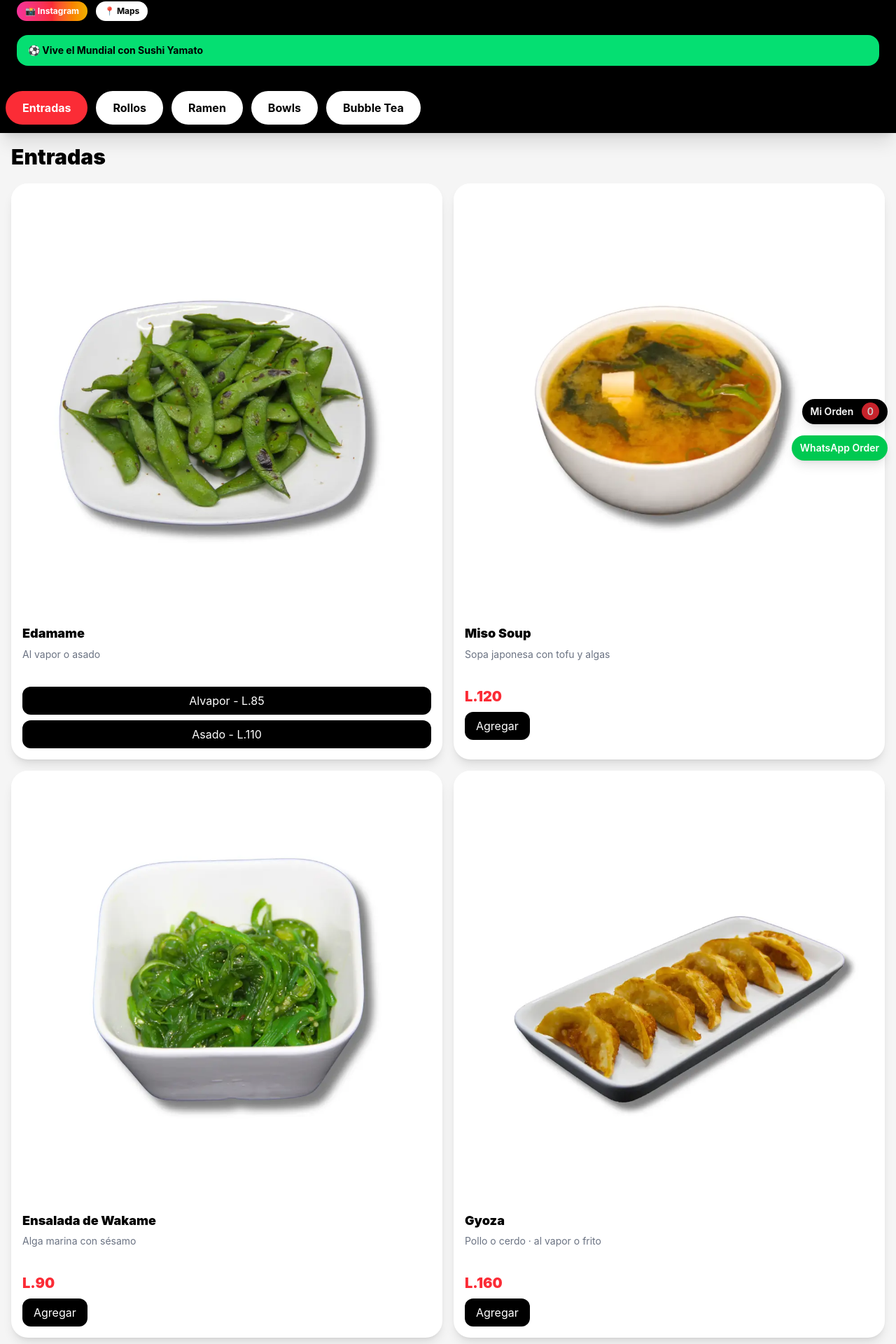
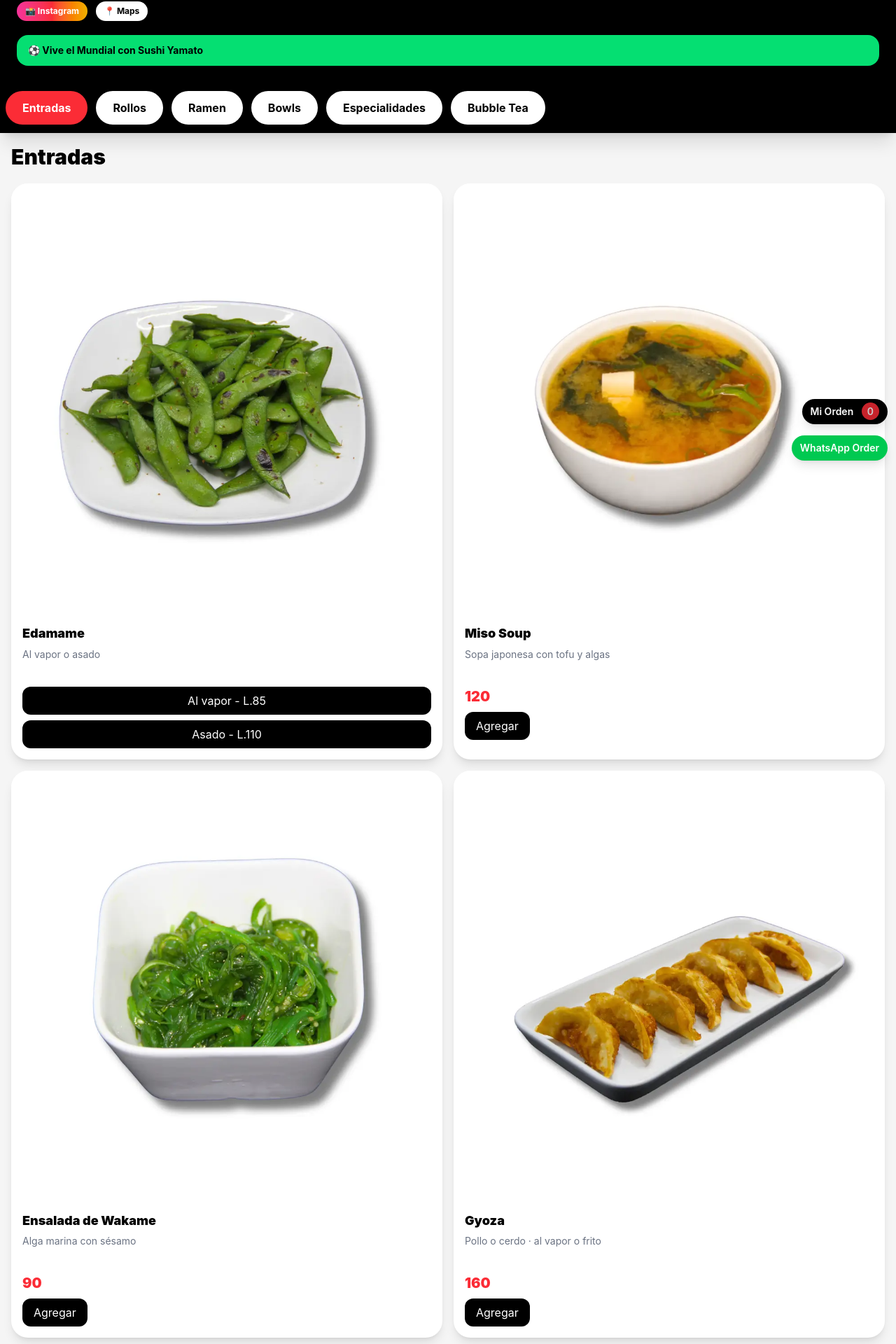
Before and after one commit to jackma0625/yamato-menu, a React (Vite) app: page / in a window 1280 px wide. Shown: the part 130-2050 px from the top of the page at 70% size. Built offline with nearby package versions, Linux system fonts and the light colour scheme.

Commit message:
add camaron cantones

```diff
--- a/src/menu.js
+++ b/src/menu.js
@@ -1,326 +1,276 @@
 export const categories = [
-
   {
     category: "Entradas",
-
     items: [
-
       {
         name: "Edamame",
         desc: "Al vapor o asado",
         image: "/images/edamame.webp",
-
         options: [
+          { name: "Al vapor", price: 85 },
+          { name: "Asado", price: 110 },
+        ],
+      },
       {
-              name: "Alvapor",
-              price: "85",
+        name: "Miso Soup",
+        desc: "Sopa japonesa con tofu y algas",
+        price: 120,
+        image: "/images/miso-soup.webp",
       },
-
       {
-              name: "Asado",
-              price: "110",
+        name: "Ensalada de Wakame",
+        desc: "Alga marina con sésamo",
+        price: 90,
+        image: "/images/ensalada-wakame.webp",
+      },
+      {
+        name: "Gyoza",
+        desc: "Pollo o cerdo · al vapor o frito",
+        price: 160,
+        image: "/images/gyoza.webp",
+      },
+      {
+        name: "Bao Asiática",
+        desc: "Pan al vapor relleno de cerdo BBQ",
+        price: 150,
+        image: "/images/bao.webp",
+      },
+      {
+        name: "Spring Roll",
+        desc: "Crujiente relleno de vegetales",
+        price: 170,
+        image: "/images/spring-roll.webp",
+      },
+      {
+        name: "Brocheta de Camaron",
+        desc: "2 / 5 piezas",
+        image: "/images/brocheta-camaron.webp",
+        options: [
+          { name: "De 2", price: 109 },
+          { name: "De 5", price: 229 },
+        ],
+      },
+      {
+        name: "Tempura Mixto",
+        desc: "Verduras y 3 piezas de camarones",
+        price: 249,
+        image: "/images/tempura.webp",
+      },
+      {
+        name: "Ika Sansai",
+        desc: "Ensalada de calamar",
+        price: 189,
+        image: "/images/ika-sansai.webp",
+      },
+      {
+        name: "Kids Chickens",
+        desc: "Crujiente de pollo acompañada de papas fritas",
+        price: 189,
+        image: "/images/kids-chicken.webp",
+      },
+    ],
+  },
+  {
+    category: "Rollos",
+    items: [
+      {
+        name: "Yamato Roll",
+        desc: "Camaron, aguacate, queso, zanahoria",
+        price: 249,
+        image: "/images/yamato.webp",
+      },
+      {
+        name: "Tokyo Roll",
+        desc: "Camaron, queso, aguacate, salmon, tobikos",
+        price: 300,
+        image: "/images/tokyo.webp",
+      },
+      {
+        name: "Ebi Roll",
+        desc: "Queso, aguacate, surimi, camaron",
+        price: 250,
+        image: "/images/ebi.webp",
+      },
+      {
+        name: "Salmon Lovers Roll",
+        desc: "Salmon y Aguacate",
+        price: 339,
+        image: "/images/salmon-lovers.webp",
+      },
+      {
+        name: "Sesame Roll",
+        desc: "Queso crema, camaron empanizado y aguacate",
+        price: 259,
+        image: "/images/sesame.webp",
+      },
+      {
+        name: "Sake Roll",
+        desc: "Salmon, queso crema, aguacate, cebollin",
+        price: 279,
+        image: "/images/sake.webp",
+      },
+      {
+        name: "Boston Roll",
+        desc: "Camarón tempura, surimi, Queso, Aguacate",
+        price: 250,
+        image: "/images/boston.webp",
+      },
+      {
+        name: "Dragon Roll",
+        desc: "Queso crema, camaron tempura, aguacate, anguila y tobikos",
+        price: 349,
+        image: "/images/dragon.webp",
+      },
+      {
+        name: "Zambo Roll",
+        desc: "Queso crema, camaron tempura, aguacate y platano",
+        price: 250,
+        image: "/images/zambo.webp",
+      },
+      {
+        name: "Kani Kama Roll",
+        desc: "Queso crema, aguacate y surimi",
+        price: 250,
+        image: "/images/kani.webp",
+      },
+      {
+        name: "Fuji Roll",
+        desc: "Queso crema, aguacate, salmon y tobikos",
+        price: 299,
+        image: "/images/fuji.webp",
+      },
+      {
+        name: "Sakura Roll",
+        desc: "Queso crema, aguacate, surimi y salmon",
+        price: 289,
+        image: "/images/sakura.webp",
+      },
+      {
+        name: "Nagoya Roll",
+        desc: "Queso crema, salmon y aguacate",
+        price: 280,
+        image: "/images/nagoya.webp",
+      },
+      {
+        name: "Okassan Roll",
+        desc: "Queso crema, pepino, surimi y salmon",
+        price: 280,
+        image: "/images/okassan.webp",
+      },
+      {
+        name: "California Roll",
+        desc: "aguacate, pepino y surimi",
+        price: 210,
+        image: "/images/california.webp",
+      },
+      {
+        name: "Nemo Roll",
+        desc: "Queso crema, aguacate, pepino y surimi",
+        price: 250,
+        image: "/images/nemo.webp",
+      },
+      {
+        name: "Alaska Roll",
+        desc: "Queso crema, surimi, pescado tempura y aguacate",
+        price: 250,
+        image: "/images/alaska.webp",
+      },
+      {
+        name: "Sofia Roll",
+        desc: "Queso crema, camaron tempura, aguacate, surimi y lechuga",
+        price: 250,
+        image: "/images/sofia.webp",
+      },
+      {
+        name: "Hokkaido Roll",
+        desc: "Queso crema, aguacate y surimi empanizado",
+        price: 220,
+        image: "/images/hokkaido.webp",
+      },
+      {
+        name: "Wakame Roll",
+        desc: "Queso crema, camaron tempura, aguacate y wakame",
+        price: 250,
+        image: "/images/wakame.webp",
+      },
+      {
+        name: "Queso Roll",
+        desc: "Queso crema, aguacate, pepino, surimi y queso americano",
+        price: 220,
+        image: "/images/queso.webp",
+      },
+      {
+        name: "Osaka Roll",
+        desc: "Pollo desmenuzado, Queso, aguacate y pepino.",
+        price: 250,
+        image: "/images/osaka.webp",
+      },
+      {
+        name: "Chicken Roll",
+        desc: "Queso crema, platano, pollo tempura y aguacate",
+        price: 250,
+        image: "/images/chicken.webp",
+      },
+      {
+        name: "Abokado Roll",
+        desc: "Queso crema y aguacate",
+        price: 220,
+        image: "/images/abokado.webp",
+      },
+      {
+        name: "Catracho Roll",
+        desc: "Queso crema, aguacate y platano",
+        price: 220,
+        image: "/images/catracho.webp",
+      },
+    ],
+  },
+  {
+    category: "Ramen",
+    items: [
+      {
+        name: "Ramen",
+        desc: "Ramen japonés en Copán con pollo o camarón",
+        price: 280,
+        image: "/images/ramen.webp",
+      },
+      {
+        name: "Udon",
+        desc: "Udon japonés estilo ramen en Copán",
+        price: 280,
+        image: "/images/udon.webp",
+      },
+    ],
+  },
+  {
+    category: "Bowls",
+    items: [
+      {
+        name: "Teriyaki Chicken Bowl",
+        desc: "Pollo teriyaki estilo japonés",
+        price: 250,
+        image: "/images/teriyaki-chicken.webp",
+      },
+      {
+        name: "Sweet Chili Chicken Bowl",
+        desc: "Pollo sweet chili estilo japonés",
+        price: 250,
+        image: "/images/chili-chicken.webp",
       },
     ],
   },
 
   {
-          name: "Miso Soup",
-          desc: "Sopa japonesa con tofu y algas",
-          price: "L.120",
-          image: "/images/miso-soup.webp",
-        },
-
+    category: "Especialidades",
+    items: [
       {
-          name: "Ensalada de Wakame",
-          desc: "Alga marina con sésamo",
-          price: "L.90",
-          image: "/images/ensalada-wakame.webp",
-        },
-
-        {
-          name: "Gyoza",
-          desc: "Pollo o cerdo · al vapor o frito",
-          price: "L.160",
-          image: "/images/gyoza.webp",
-        },
-
-        {
-          name: "Bao Asiática",
-          desc: "Pan al vapor relleno de cerdo BBQ",
-          price: "L.150",
-          image: "/images/bao.webp",
-        },
-
-        {
-          name: "Spring Roll",
-          desc: "Crujiente relleno de vegetales",
-          price: "L.170",
-          image: "/images/spring-roll.webp",
-        },
-
-        {
-          name: "Brocheta de Camaron",
-          desc: "2 / 5 piezas",
-          image: "/images/brocheta-camaron.webp",
-
+        name: "Camaron Estilo Cantone",
+        desc: "camarones al vapor con jengible y cebollina",
+        image: "/images/camaron-cantones.webp",
         options: [
-            {
-              name: "De 2",
-              price: 109,
-            },
-
-            {
-              name: "De 5",
-              price: 229,
-            },
+          { name: "18 unidades", price: 349 },
+          { name: "9 unidades", price: 180 },
         ],
-        },
-
-        {
-          name: "Tempura Mixto",
-          desc: "Verduras y 3 piezas de camarones",
-          price: "L.249",
-          image: "/images/tempura.webp",
-        },
-
-        {
-          name: "Ika Sansai",
-          desc: "Ensalada de calamar",
-          price: "L.189",
-          image: "/images/ika-sansai.webp",
-        },
-
-        {
-          name: "Kids Chickens",
-          desc: "Crujiente de pollo acompanada de papas fritas",
-          price: "L.189",
-          image: "/images/kids-chicken.webp",
-        },
-
-      ],
-    },
-
-    {
-      category: "Rollos",
-
-      items: [
-
-        {
-          name: "Yamato Roll",
-          desc: "Camaron, aguacate, queso, zanahoria",
-          price: "L.249",
-          image: "/images/yamato.webp",
-        },
-
-        {
-          name: "Tokyo Roll",
-          desc: "Camaron, queso, aguacate, salmon, tobikos",
-          price: "L.300",
-          image: "/images/tokyo.webp",
-        },
-
-        {
-          name: "Ebi Roll",
-          desc: "Queso, aguacate, surimi, camaron",
-          price: "L.250",
-          image: "/images/ebi.webp",
-        },
-
-        {
-            name: "Salmon Lovers Roll",
-            desc: "Salmon y Aguacate",
-            price: "L.339",
-            image: "/images/salmon-lovers.webp",
-          },
-
-          {
-            name: "Sesame Roll",
-            desc: "Queso crema, camaron empanizado y aguacate",
-            price: "L.259",
-            image: "/images/sesame.webp",
-          },
-
-          {
-            name: "Sake Roll",
-            desc: "Salmon, queso crema, aguacate, cebollin",
-            price: "L.279",
-            image: "/images/sake.webp",
-          },
-
-          {
-            name: "Boston Roll",
-            desc: "Camarón tempura, surimi,Queso, Aguacate",
-            price: "L.250",
-            image: "/images/boston.webp",
-          },
-
-          {
-            name: "Dragon Roll",
-            desc: "Queso crema, camaron tempura, aguacate, anguila y tobikos",
-            price: "L.349",
-            image: "/images/dragon.webp",
-          },
-
-          {
-            name: "Zambo Roll",
-            desc: "Queso crema, camaron tempura, aguacate y platano",
-            price: "L.250",
-            image: "/images/zambo.webp",
-          },
-
-          {
-            name: "Kani Kama Roll",
-            desc: "Queso crema, aguacate y surimi",
-            price: "L.250",
-            image: "/images/kani.webp",
-          },
-
-          {
-            name: "Fuji Roll",
-            desc: "Queso crema, aguacate, salmon y tobikos",
-            price: "L.299",
-            image: "/images/fuji.webp",
-          },
-
-          {
-            name: "Sakura Roll",
-            desc: "Queso crema, aguacate, surimi y salmon",
-            price: "L.289",
-            image: "/images/sakura.webp",
-          },
-
-          {
-            name: "Nagoya Roll",
-            desc: "Queso crema, salmon y agaucate",
-            price: "L.280",
-            image: "/images/nagoya.webp",
-          },
-
-          {
-            name: "Okassan Roll",
-            desc: "Queso crema, pepino, surimi y salmon",
-            price: "L.280",
-            image: "/images/okassan.webp",
-          },
-
-          {
-            name: "California Roll",
-            desc: "aguacate, pepino y surimi",
-            price: "L.210",
-            image: "/images/california.webp",
-          },
-
-          {
-            name: "Nemo Roll",
-            desc: "Queso crema, aguacate, pepino y surimi",
-            price: "L.250",
-            image: "/images/nemo.webp",
-          },
-
-          {
-            name: "Alaska Roll",
-            desc: "Queso crema, surimi, pescado tempura y aguacate",
-            price: "L.250",
-            image: "/images/alaska.webp",
-          },
-
-          {
-            name: "Sofia Roll",
-            desc: "Queso crema, camaron tempura, aguacate, surimi y lechuga",
-            price: "L.250",
-            image: "/images/sofia.webp",
-          },
-
-          {
-            name: "Hokkaido Roll",
-            desc: "Queso crema, aguacate y surimi empanizado",
-            price: "L.220",
-            image: "/images/hokkaido.webp",
-          },
-
-          {
-            name: "Wakame Roll",
-            desc: "Queso crema, camaron tempura, aguacate y wakame",
-            price: "L.250",
-            image: "/images/wakame.webp",
-          },
-
-          {
-            name: "Queso Roll",
-            desc: "Queso crema, aguacate, pepino, surimi y queso amricano",
-            price: "L.220",
-            image: "/images/queso.webp",
-          },
-
-          {
-            name: "Osaka Roll",
-            desc: "Pollo desmenuzado, Queso, aguacate y pepino.",
-            price: "L.250",
-            image: "/images/osaka.webp",
-          },
-
-          {
-            name: "Chicken Roll",
-            desc: "Queso crema, platano, pollo tempura y aguacate",
-            price: "L.250",
-            image: "/images/chicken.webp",
-          },
-
-          {
-            name: "Abokado Roll",
-            desc: "Queso crema y aguacate",
-            price: "L.220",
-            image: "/images/abokado.webp",
-          },
-
-          {
-            name: "Catracho Roll",
-            desc: "Queso crema, aguacate y platano",
-            price: "L.220",
-            image: "/images/catracho.webp",
-          },
-      ],
-    },
-
-    {
-      category: "Ramen",
-
-      items: [
-
-        {
-          name: "Ramen",
-          desc: "Ramen japonés en Copán con pollo o camarón",
-          price: "L.280",
-          image: "/images/ramen.webp",
-        },
-
-        {
-          name: "Udon",
-          desc: "Udon japonés estilo ramen en Copán",
-          price: "L.280",
-          image: "/images/udon.webp",
-        },
-
-      ],
-    },
-
-    {
-      category: "Bowls",
-
-      items: [
-
-        {
-          name: "Teriyaki Chicken Bowl",
-          desc: "Pollo teriyaki estilo japones",
-          price: "L.250",
-          image: "/images/teriyaki-chicken.webp",
-        },
-
-        {
-          name: "Sweet Chili Chicken Bowl",
-          desc: "Pollo sweet chili estilo japones",
-          price: "L.250",
-          image: "/images/chili-chicken.webp",
       },
 
     ],
@@ -328,40 +278,31 @@ export const categories = [
 
   {
     category: "Bubble Tea",
-
     items: [
-
-
-
       {
-          name: "Milk Tea Clasica",
-          desc: "Con Boba(tapioca,fresa,mango,manzana) +20",
-          price: "L.90",
+        name: "Milk Tea Clásica",
+        desc: "Con Boba (tapioca, fresa, mango, manzana) +20",
+        price: 90,
         image: "/images/milk-tea.webp",
       },
-
       {
         name: "Milk Tea Matcha",
-          desc: "Con Boba(tapioca,fresa,mango,manzana) +20",
-          price: "L.110",
+        desc: "Con Boba (tapioca, fresa, mango, manzana) +20",
+        price: 110,
         image: "/images/milk-tea.webp",
       },
-
       {
         name: "Milk Tea Fresa",
-          desc: "Con Boba(tapioca,fresa,mango,manzana) +20",
-          price: "L.110",
+        desc: "Con Boba (tapioca, fresa, mango, manzana) +20",
+        price: 110,
         image: "/images/milktea-fresa.webp",
       },
-
       {
-          name: "Latte de Coco Frio",
-          desc: "estilo asiatico",
-          price: "L.90",
+        name: "Latte de Coco Frío",
+        desc: "Estilo asiático",
+        price: 90,
         image: "/images/latte-coco.webp",
       },
-
     ],
   },
-
 ];
```
Also changed, not shown: public/images/camaron-cantones.webp (added). Lines whose indentation alone changed are shown as unchanged.
